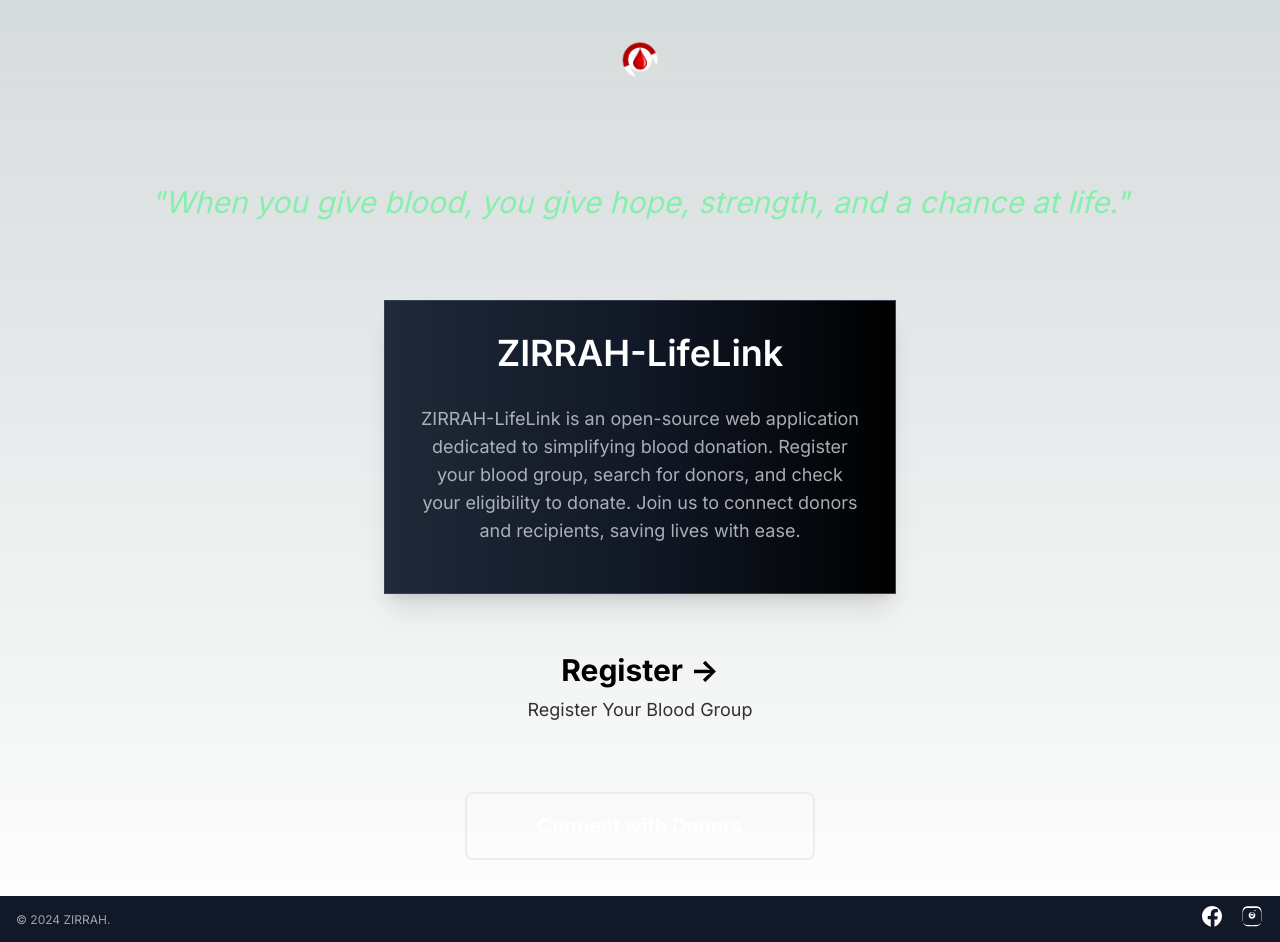
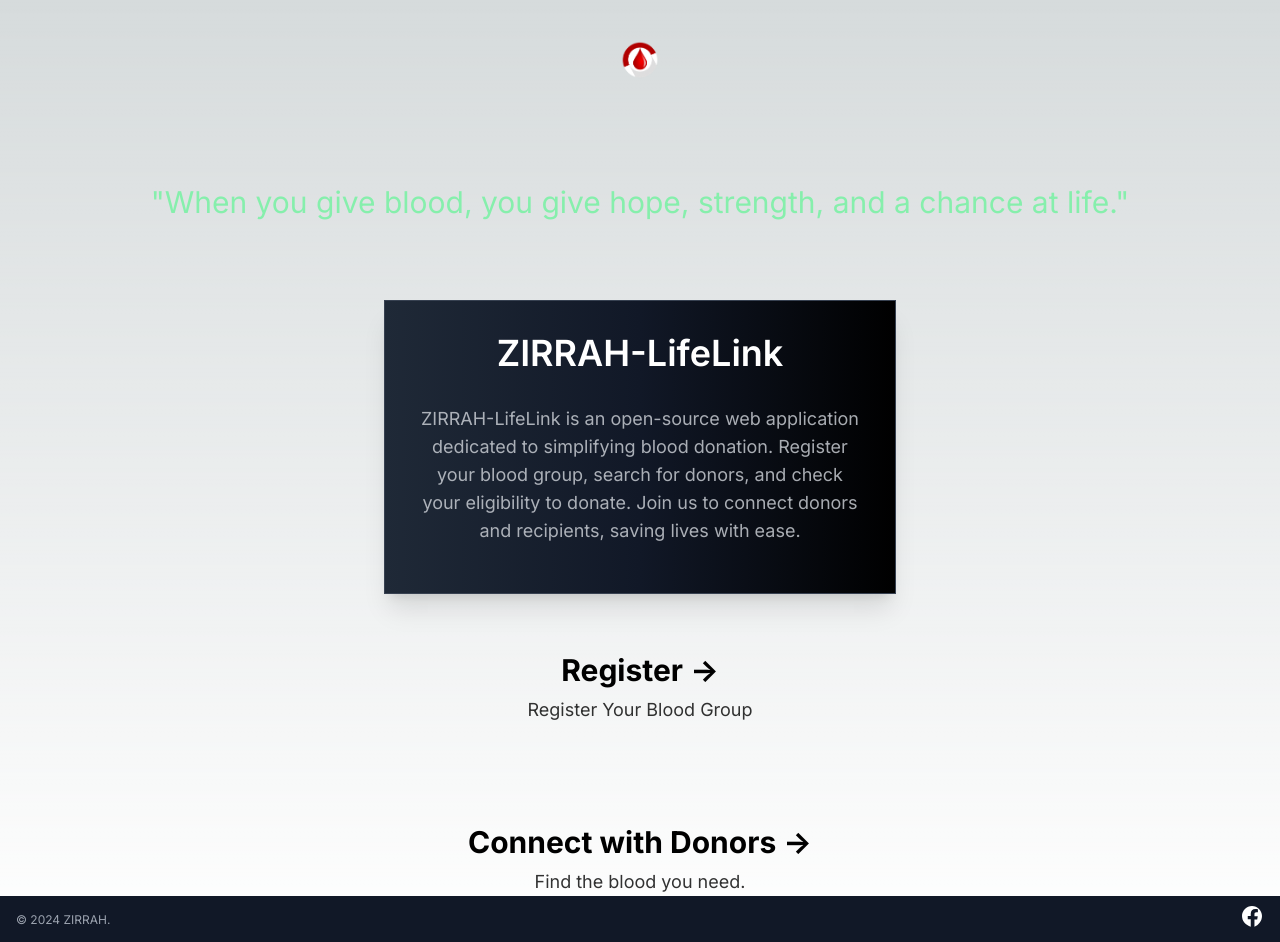
Before and after one commit to raselrzl/zirrah-bloodGroup, a Next.js app: page / in a window 1280 px wide. Shown: the top 942 px of the page. Built offline with nearby package versions, Linux system fonts and the light colour scheme.

Commit message:
fixed navigation

```diff
--- a/app/layout.tsx
+++ b/app/layout.tsx
@@ -8,7 +8,7 @@ import Head from "next/head";
 const inter = Inter({ subsets: ["latin"] });
 
 export const metadata: Metadata = {
-  title: "ZIRRAH",
+  title: "zirrah",
   description: "ZIRRAH, A complete MEdical Solution",
 };
 
--- a/app/page.tsx
+++ b/app/page.tsx
@@ -13,7 +13,7 @@ export default function Home() {
 
   return (
     <div className="flex flex-col items-center justify-between px-4 py-6 max-h-screen md:px-6 md:py-8 lg:px-8 lg:py-10">
-      <h2 className="text-2xl  text-green-300 italic text-center p-4  md:text-2xl lg:text-3xl md:p-6 lg:p-8 m-4">
+      <h2 className="text-2xl  text-green-300 text-center p-4  md:text-2xl lg:text-3xl md:p-6 lg:p-8 m-4">
         "When you give blood, you give hope, strength, and a chance at life."
       </h2>
       <div
@@ -45,12 +45,26 @@ export default function Home() {
           </a>
         </div>
 
-        <div className="flex justify-center items-center">
+        <div className="flex justify-center items-center group rounded-lg border-transparent px-4 py-4 transition-colors hover:opacity-100  hover:text-gray-400 border-2 duration-300 md:px-6 md:py-6 lg:px-8 lg:py-8">
+          <a href="/search" rel="noopener noreferrer">
+            <h2 className="mb-2 text-xl font-bold md:text-2xl lg:text-3xl">
+            Connect with Donors{" "}
+              <span className="inline-block transition-transform group-hover:translate-x-1 motion-reduce:transform-none">
+                -&gt;
+              </span>
+            </h2>
+            <p className="m-0 text-sm opacity-50 md:text-base lg:text-lg md:opacity-75 lg:opacity-80">
+              Find the blood you need.
+            </p>
+          </a>
+        </div>
+
+        {/* <div className="flex justify-center items-center">
           <button onClick={handleClick} className="relative px-6 py-2.5 font-bold text-white bg-transparent border-2 border-transparent rounded-lg overflow-hidden group md:px-8 md:py-4 lg:px-10 lg:py-5">
             <span className="absolute inset-0 border-2 border-gradient rounded-lg opacity-70 group-hover:opacity-100  transition-opacity duration-300"></span>
             <span className="relative z-10 text-base md:text-lg lg:text-xl px-8 hover:text-gray-400">Connect with Donors</span>
           </button>
-        </div>
+        </div> */}
 
         <div className="flex justify-center items-center group rounded-lg border border-transparent px-4 py-4 transition-colors  hover:text-gray-400 md:px-6 md:py-6 lg:px-8 lg:py-8">
           <a href="/eligible" rel="noopener noreferrer">
--- a/components/Footer.tsx
+++ b/components/Footer.tsx
@@ -24,7 +24,7 @@ const Footer = () => {
             <path d="M22 12.1C22 6.48 17.52 2 12 2S2 6.48 2 12.1c0 5.11 3.78 9.35 8.75 10.56v-7.48H7.75v-3.08h3V9.65c0-3.04 1.78-4.71 4.48-4.71 1.29 0 2.68.23 2.68.23v2.98h-1.51c-1.49 0-1.95.92-1.95 1.88v2.27h3.29l-.53 3.08h-2.76v7.48C18.22 21.45 22 17.2 22 12.1z" />
           </svg>
         </a>
-        <a
+        {/* <a
           href="https://instagram.com"
           target="_blank"
           rel="noopener noreferrer"
@@ -38,7 +38,7 @@ const Footer = () => {
           >
             <path d="M12 2.16c3.21 0 3.6.01 4.87.07 1.19.06 2.29.52 3.16 1.39.87.87 1.33 1.97 1.39 3.16.05 1.27.07 1.66.07 4.87s-.01 3.6-.07 4.87c-.06 1.19-.52 2.29-1.39 3.16-.87.87-1.97 1.33-3.16 1.39-1.27.05-1.66.07-4.87.07s-3.6-.01-4.87-.07c-1.19-.06-2.29-.52-3.16-1.39-.87-.87-1.33-1.97-1.39-3.16-.05-1.27-.07-1.66-.07-4.87s.01-3.6.07-4.87c.06-1.19.52-2.29 1.39-3.16.87-.87 1.97-1.33 3.16-1.39 1.27-.05 1.66-.07 4.87-.07zm0 1.84c-3.1 0-3.49.01-4.72.07-1.14.06-2.17.46-3.01 1.3-.84.84-1.24 1.87-1.3 3.01-.06 1.23-.07 1.62-.07 4.72s.01 3.49.07 4.72c.06 1.14.46 2.17 1.3 3.01.84.84 1.87 1.24 3.01 1.3 1.23.06 1.62.07 4.72.07s3.49-.01 4.72-.07c1.14-.06 2.17-.46 3.01-1.3.84-.84 1.24-1.87 1.3-3.01.06-1.23.07-1.62.07-4.72s-.01-3.49-.07-4.72c-.06-1.14-.46-2.17-1.3-3.01-.84-.84-1.87-1.24-3.01-1.3-1.23-.06-1.62-.07-4.72-.07zm0 4.1c-1.86 0-3.36 1.51-3.36 3.36 0 1.85 1.5 3.36 3.36 3.36 1.86 0 3.36-1.51 3.36-3.36 0-1.85-1.5-3.36-3.36-3.36zm0 1.84c.85 0 1.55.69 1.55 1.55s-.69 1.55-1.55 1.55-1.55-.69-1.55-1.55.69-1.55 1.55-1.55zm3.02-2.64c.39 0 .71-.32.71-.71 0-.39-.32-.71-.71-.71-.39 0-.71.32-.71.71 0 .39.32.71.71.71zm-2.79 1.07c.91 0 1.62.74 1.62 1.62 0 .91-.74 1.62-1.62 1.62-.91 0-1.62-.74-1.62-1.62 0-.91.74-1.62 1.62-1.62z" />
           </svg>
-        </a>
+        </a> */}
       </div>
     </footer>
   );
```
